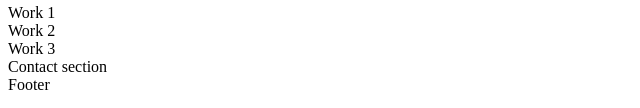
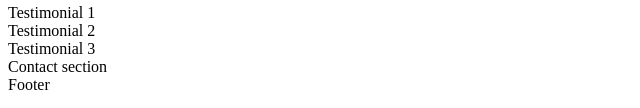
Before and after one commit to pablosalina25/holbertonschool-web_front_end, a plain HTML site: page html_advanced/6-index.html in a window 1280 px wide. Shown: the part 238-346 px from the top of the page, without its empty margins (0-640 px from the left). Drawn offline with Linux system fonts and the light colour scheme.

Commit message:
6-index.html

```diff
--- a/html_advanced/6-index.html
+++ b/html_advanced/6-index.html
@@ -25,9 +25,9 @@
                         <article> Work 3</article>
 		</section>
 		<section> Testimonials section
-			<article> Work 1</article>
-                        <article> Work 2</article>
-                        <article> Work 3</article>
+			<article> Testimonial 1</article>
+                        <article> Testimonial 2</article>
+                        <article> Testimonial 3</article>
 		</section>
 		<section> Contact section </section>
 	</main>
```
